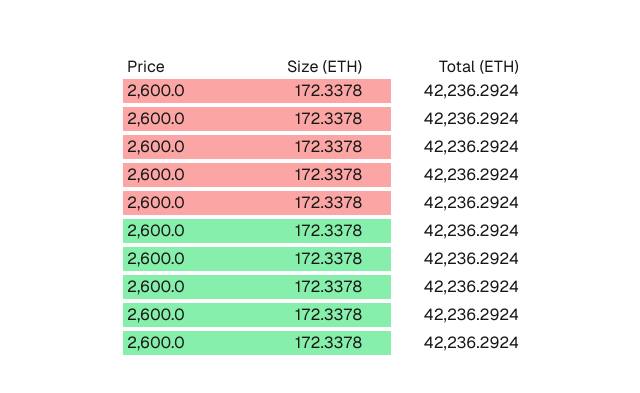
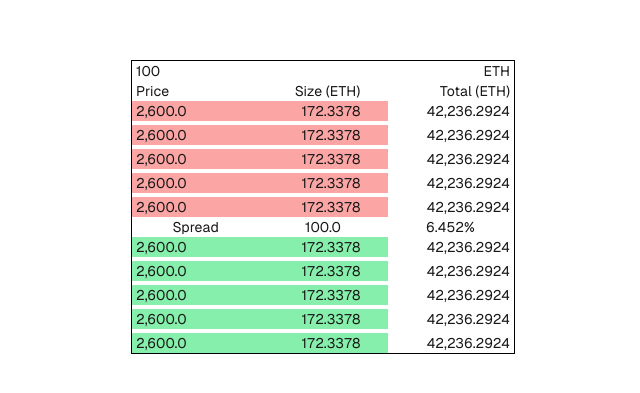
Before and after one commit to bali-exchange/bali, a Next.js app in the folder ui/: page / in a window 1280 px wide. Shown: the part 193-586 px from the top of the page, without its empty margins (317-957 px from the left). Built offline with nearby package versions, Linux system fonts and the light colour scheme.

Commit message:
feat: 完善样式

```diff
--- a/ui/src/app/components/OrderBook/index.tsx
+++ b/ui/src/app/components/OrderBook/index.tsx
@@ -10,7 +10,7 @@ const Book = (props: {
   return (
     <ul>
       {bookData.map((data) => (
-        <li className="relative grid grid-cols-5 mb-1 px-1">
+        <li className="relative grid grid-cols-5 mb-1 last:mb-0 px-1">
           <div className={`absolute top-0 bottom-0 left-0 -z-10 ${
             props.type === 'ASK' ? 'bg-red-300' : 'bg-green-300'
           }`} style={{ right: '33%' }}></div>
@@ -24,8 +24,11 @@ const Book = (props: {
 };
 
 const OrderBook = () => {
-  return <div style={{ width: 400 }}>
-    <div></div>
+  return <div className="w-96 text-sm border border-black">
+    <div className="flex justify-between px-1">
+      <div>100</div>
+      <div>ETH</div>
+    </div>
     <div className="grid grid-cols-5 px-1">
       <div className="col-span-1">Price</div>
       <div className="col-span-2 text-right">Size (ETH)</div>
@@ -34,7 +37,11 @@ const OrderBook = () => {
     <div>
       <Book type="ASK" />
     </div>
-    <div></div>
+    <div className="grid grid-cols-3">
+      <div className="col-span-1 text-center">Spread</div>
+      <div className="col-span-1 text-center">100.0</div>
+      <div className="col-span-1 text-center">6.452%</div>
+    </div>
     <div>
       <Book type="BID" />
     </div>
```
